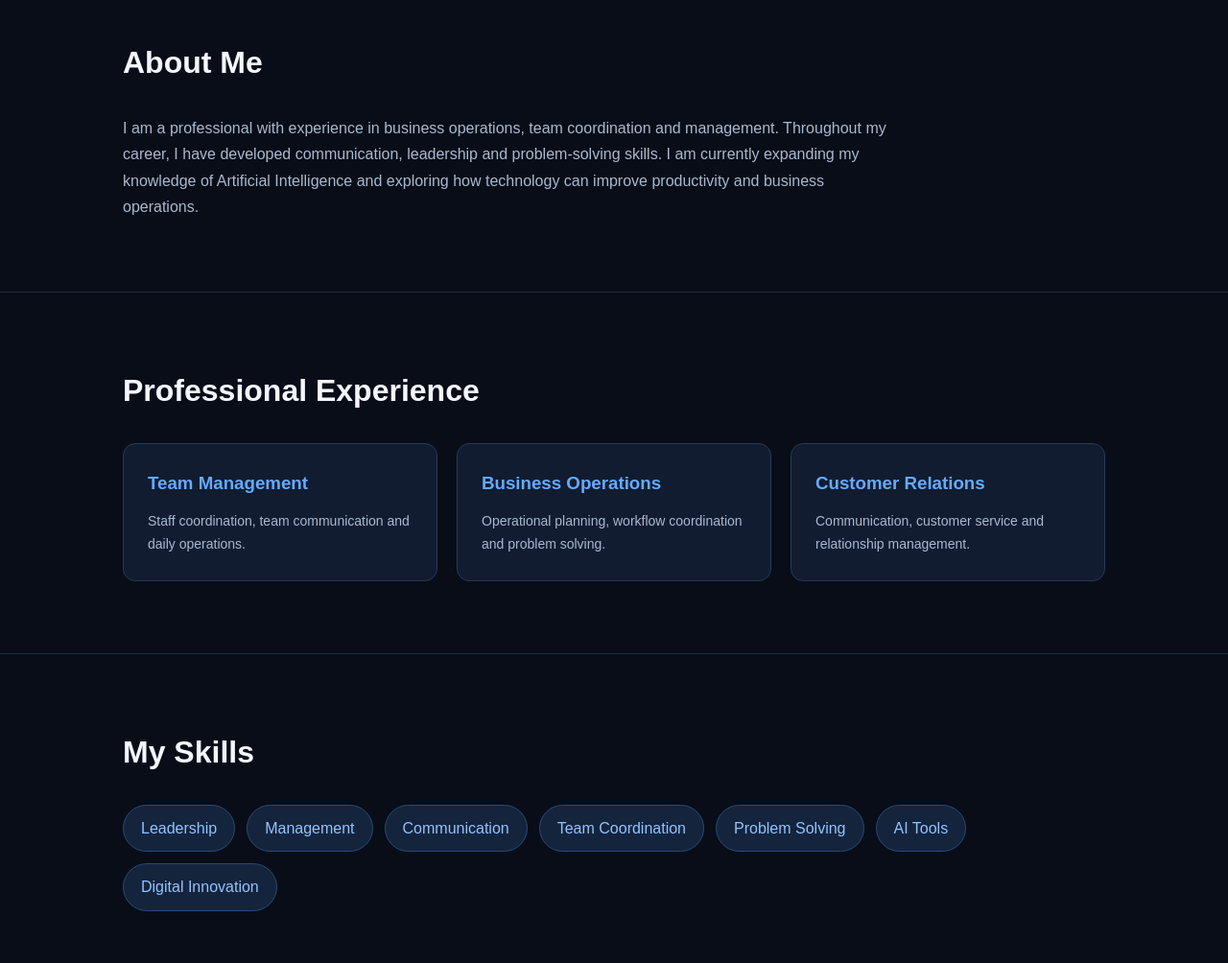
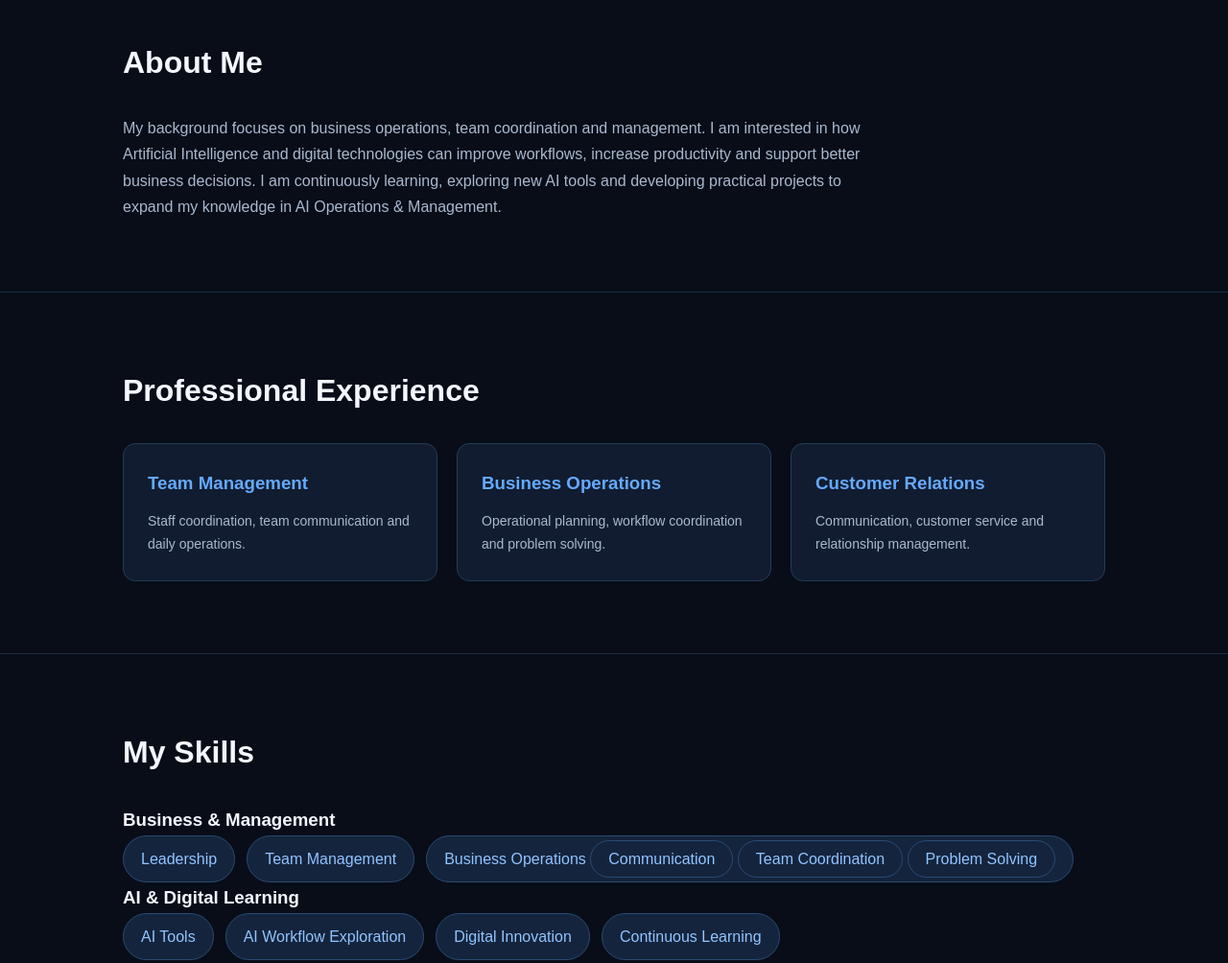
Before and after one commit to ahloksam17-bot/ahloksam17-bot.github.io, a plain HTML site: page index.html in a window 1280 px wide. Shown: the part 740-1744 px from the top of the page at 96% size. Drawn offline with Linux system fonts and the light colour scheme.

Commit message:
Update portfolio website

```diff
--- a/index.html
+++ b/index.html
@@ -177,15 +177,19 @@ footer {
 
 <section id="about">
     <h2 class="section-title">About Me</h2>
+
     <p class="description">
-        I am a professional with experience in business operations,
-        team coordination and management. Throughout my career,
-        I have developed communication, leadership and
-        problem-solving skills.
+        My background focuses on business operations,
+        team coordination and management.
 
-        I am currently expanding my knowledge of Artificial
-        Intelligence and exploring how technology can improve
-        productivity and business operations.
+        I am interested in how Artificial Intelligence
+        and digital technologies can improve workflows,
+        increase productivity and support better
+        business decisions.
+
+        I am continuously learning, exploring new AI tools
+        and developing practical projects to expand my
+        knowledge in AI Operations & Management.
     </p>
 </section>
 
@@ -209,14 +213,23 @@ footer {
 
 <section id="skills">
     <h2 class="section-title">My Skills</h2>
+
+    <h3 class="skill-category">Business & Management</h3>
     <div class="skills">
         <span class="skill">Leadership</span>
-        <span class="skill">Management</span>
+        <span class="skill">Team Management</span>
+        <span class="skill">Business Operations</s$pan>
         <span class="skill">Communication</span>
         <span class="skill">Team Coordination</span>
         <span class="skill">Problem Solving</span>
+    </div>
+
+    <h3 class="skill-category">AI & Digital Learning</h3>
+    <div class="skills">
         <span class="skill">AI Tools</span>
+        <span class="skill">AI Workflow Exploration</span>
         <span class="skill">Digital Innovation</span>
+        <span class="skill">Continuous Learning</span>
     </div>
 </section>
 
```
